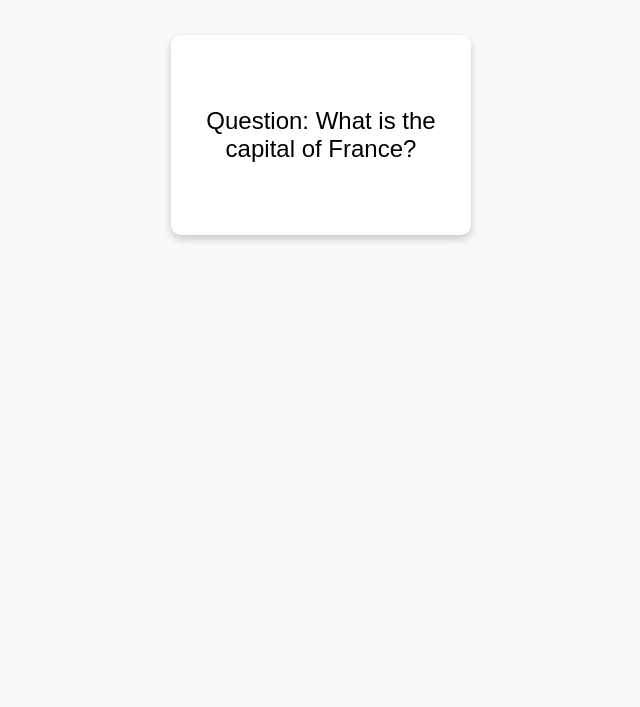
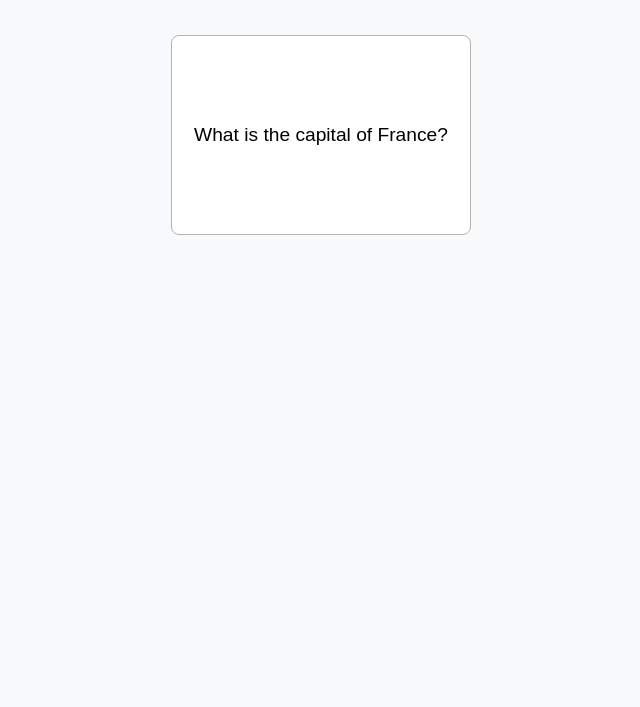
Before and after one commit to Leohq1/QuizLearn, a plain HTML site: page index.html in a window 1280 px wide. Shown: the part 93-800 px from the top of the page, without its empty margins (319-959 px from the left). Drawn offline with Linux system fonts and the light colour scheme.

Commit message:
Fixes flashcard flip issue

```diff
--- a/index.css
+++ b/index.css
@@ -4,21 +4,51 @@ body {
     background-color: #f8f9fa;
     margin: 0;
     padding: 20px;
+
 }
+
 .flashcard {
     width: 300px;
     height: 200px;
     margin: 50px auto;
-    background-color: white;
-    box-shadow: 0 4px 8px rgba(0, 0, 0, 0.2);
-    border-radius: 10px;
-    display: flex;
-    align-items: center;
-    justify-content: center;
-    font-size: 24px;
-    cursor: pointer;
-    transition: transform 0.5s;
 }
-.flashcard:hover {
+
+.flashcard-inner {
+    /*Makes sure the flashcard is 300x200 px */
+    width: 100%;
+    height: 100%;
+
+    transition: transform 0.8s; /* Flip animation time */
+    transform-style: preserve-3d; /* Makes the card actually flip */
+}
+
+.flashcard:hover .flashcard-inner {
     transform: rotateY(180deg);
 }
+
+.flashcard-front, .flashcard-back {
+    position: absolute; /* Makes sure to keep card posistion after animation */
+
+     /*Makes sure the flashcard is 300x200 px */
+    width: 100%;
+    height: 100%;
+
+    backface-visibility: hidden; /* This keeps the content of .flashcard-back hidden */
+
+    /* Centers the text */
+    display: flex; /* Vertically */
+    align-items: center; /* Horizontally */
+    justify-content: center;
+
+    border: 1px solid #b3b1b1;
+    border-radius: 8px;
+    font-size: 1.2em;
+    padding: 20px;
+    box-sizing: border-box;
+    text-align: center;
+    background-color: #ffffff;
+}
+
+.flashcard-back {
+    transform: rotateY(180deg);
+}
--- a/index.html
+++ b/index.html
@@ -3,22 +3,20 @@
 <head>
     <meta charset="UTF-8">
     <meta name="viewport" content="width=device-width, initial-scale=1.0">
-    <title>Flashcard App</title>
+    <title>Flashcard</title>
     <link rel="stylesheet" href="index.css">
 </head>
 <body>
-    <h1>Flashcard App</h1>
-    <div class="flashcard" onclick="flipCard(this)">
-        Question: What is the capital of France?
+    <h1>FlashLearn</h1>
+    <div class="flashcard">
+        <div class="flashcard-inner">
+            <div class="flashcard-front">
+                What is the capital of France?
+            </div>
+            <div class="flashcard-back">
+                Paris
+            </div>
+        </div>
     </div>
-    <script>
-        function flipCard(card) {
-            if (card.innerText.includes('Question')) {
-                card.innerText = 'Answer: Paris';
-            } else {
-                card.innerText = 'Question: What is the capital of France?';
-            }
-        }
-    </script>
 </body>
 </html>
```
